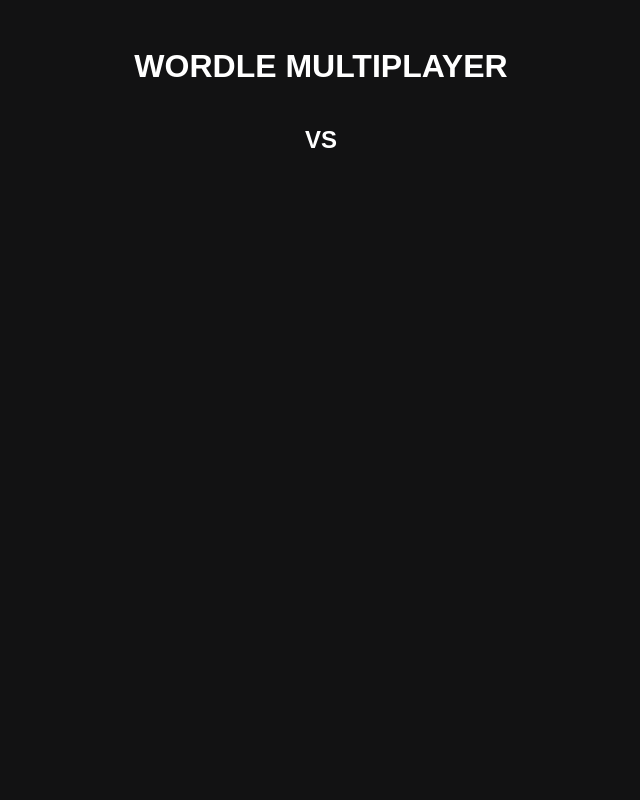
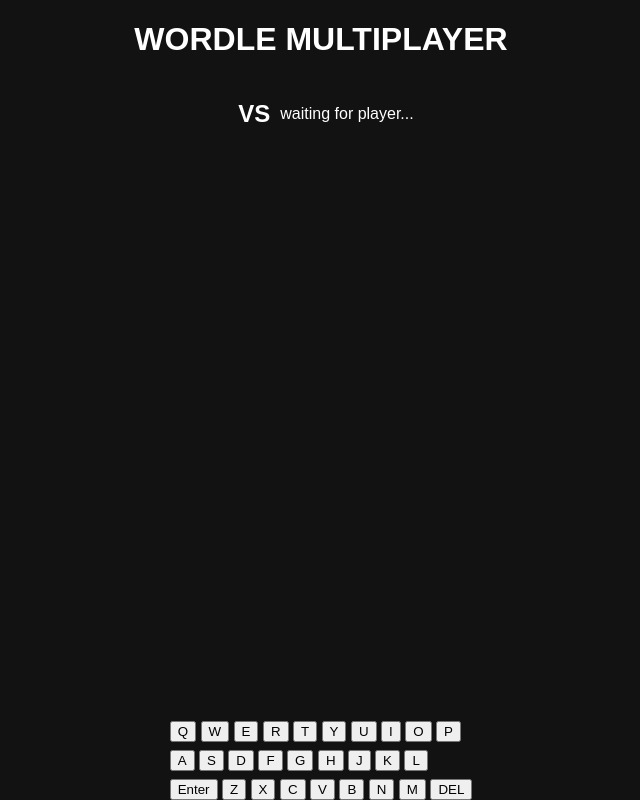
Before and after one commit to Jusconn/Wordle-Multiplayer, a website: page public/game.html in a window 1280 px wide. Shown: the whole page, without its empty margins (319-959 px from the left). Drawn offline with nearby package versions, Linux system fonts and the light colour scheme; no server answers.

Commit message:
Update game.html

```diff
--- a/public/game.html
+++ b/public/game.html
@@ -11,14 +11,57 @@
     <div id="players-container">
         <div id="name1"></div>
         <h2>VS</h2>
-        <div id="name2"></div>
+        <div id="name2">waiting for player...</div>
     </div>
     <div id="roomCode"></div>
-    <div id = message></div>
-    <div id = "game">
+    <div id="message"></div>
+    <div id="game">
         <div class="grid">
         </div>
     </div>
+    <div id="keyboard">
+        <div class="first-row">
+            <button class="key" onclick="handleKeyClick('Q')">Q</button>
+            <button class="key" onclick="handleKeyClick('W')">W</button>
+            <button class="key" onclick="handleKeyClick('E')">E</button>
+            <button class="key" onclick="handleKeyClick('R')">R</button>
+            <button class="key" onclick="handleKeyClick('T')">T</button>
+            <button class="key" onclick="handleKeyClick('Y')">Y</button>
+            <button class="key" onclick="handleKeyClick('U')">U</button>
+            <button class="key" onclick="handleKeyClick('I')">I</button>
+            <button class="key" onclick="handleKeyClick('O')">O</button>
+            <button class="key" onclick="handleKeyClick('P')">P</button>
+        </div>
+        <div class="second-row">
+            <button class="key" onclick="handleKeyClick('A')">A</button>
+            <button class="key" onclick="handleKeyClick('S')">S</button>
+            <button class="key" onclick="handleKeyClick('D')">D</button>
+            <button class="key" onclick="handleKeyClick('F')">F</button>
+            <button class="key" onclick="handleKeyClick('G')">G</button>
+            <button class="key" onclick="handleKeyClick('H')">H</button>
+            <button class="key" onclick="handleKeyClick('J')">J</button>
+            <button class="key" onclick="handleKeyClick('K')">K</button>
+            <button class="key" onclick="handleKeyClick('L')">L</button>
+        </div>
+        <div class="third-row">
+            <button class="key" onclick="handleKeyClick('Enter')">Enter</button>
+            <button class="key" onclick="handleKeyClick('Z')">Z</button>
+            <button class="key" onclick="handleKeyClick('X')">X</button>
+            <button class="key" onclick="handleKeyClick('C')">C</button>
+            <button class="key" onclick="handleKeyClick('V')">V</button>
+            <button class="key" onclick="handleKeyClick('B')">B</button>
+            <button class="key" onclick="handleKeyClick('N')">N</button>
+            <button class="key" onclick="handleKeyClick('M')">M</button>
+            <button class="key" onclick="handleKeyClick('Backspace')">DEL</button>
+        </div>
+    </div>
+
+    <script>
+        function handleKeyClick(key) {
+            var event = new KeyboardEvent('keydown', { key: key });
+            document.body.dispatchEvent(event);
+        }
+    </script>
 <script src="/socket.io/socket.io.js"></script>
 <script type="module" src="game.js"></script>
 </body>
```
